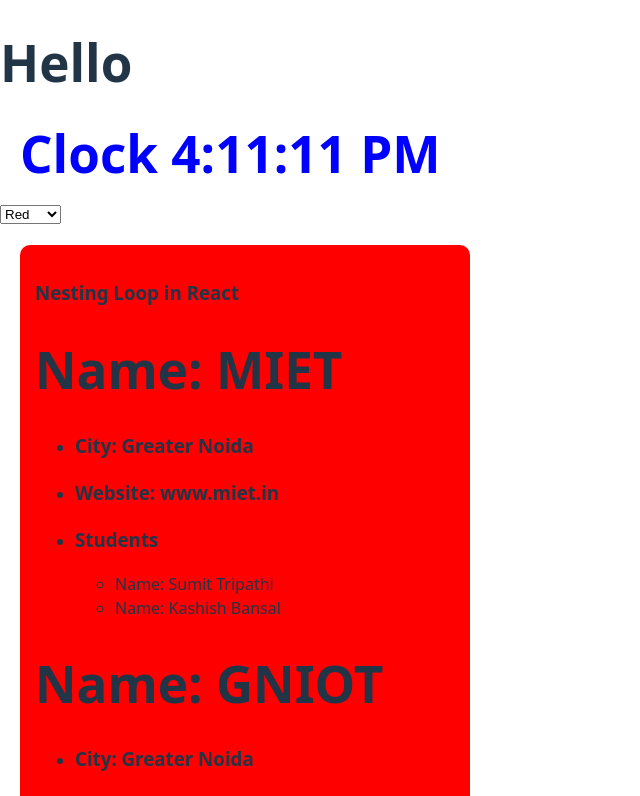
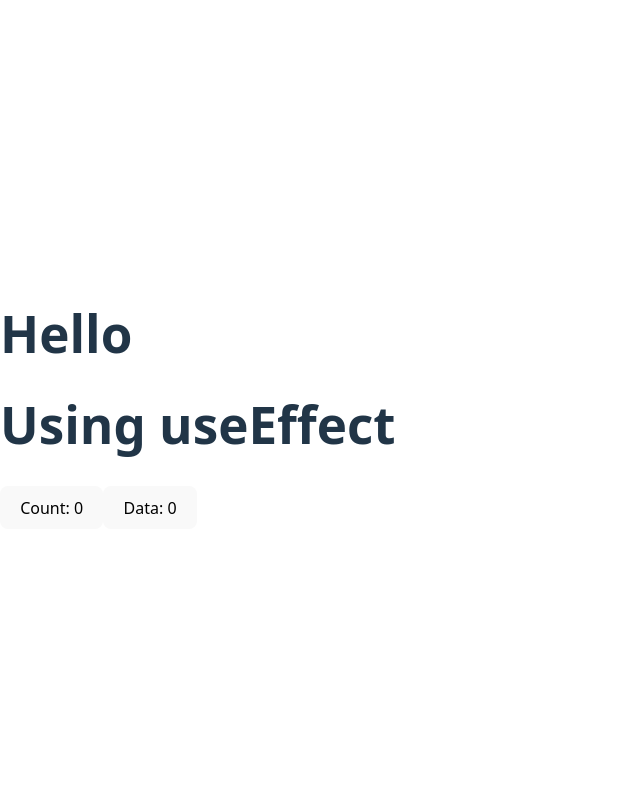
Before and after one commit to Sumit1164/React.js_Learning, a React (Vite) app: page / in a window 1280 px wide. Shown: the top 796 px of the page, without its empty margins (0-640 px from the left). Built offline with nearby package versions, Linux system fonts and the light colour scheme.

Commit message:
Add UseEffect component and update App to include it

```diff
--- a/src/App.jsx
+++ b/src/App.jsx
@@ -17,6 +17,7 @@ import { useState } from "react"
 import ReuseComponentInLoop from "./ReuseComponentInLoop";
 import Clock from "./Clock";
 import NestedLoop from "./NestedLoop";
+import UseEffect from "./UseEffect";
 
 function App() {
   // alert(sum())
@@ -138,16 +139,18 @@ function App() {
       } */}
 
 
-      <Clock color={ color} />
+      {/* <Clock color={ color} />
       <select onChange={(event) =>setColor(event.target.value)}>
         <option value={"red"}>Red</option>
         <option value={"green"}>Green</option>
         <option value={"purple"}>Purple</option>
         <option value={"yellow"}>Yellow</option>
-      </select>
+      </select> */}
 
 
-      <NestedLoop />
+      {/* <NestedLoop /> */}
+
+      <UseEffect />
     </div>
 
 
--- /dev/null
+++ b/src/UseEffect.jsx
@@ -0,0 +1,26 @@
+import { useEffect, useState } from "react";
+
+function UseEffect() {
+    const [counter, setCounter] = useState(0);
+    const [data, setData] = useState(0);
+    useEffect(() => {
+        // callOnce();
+        callDataOnly();
+    }, [data])
+    function callDataOnly() {
+        console.log("callDataOnly");
+
+    }
+    function callOnce() {
+        console.log("callOnce function called");
+    }
+    return (
+        <div>
+            <h1>Using useEffect</h1>
+            <button onClick={() => setCounter(counter + 1)}>Count:  {counter}</button>
+            <button onClick={()=>setData(data+1)}>Data:  {data}</button>
+
+        </div>
+    )
+}
+export default UseEffect;
```
